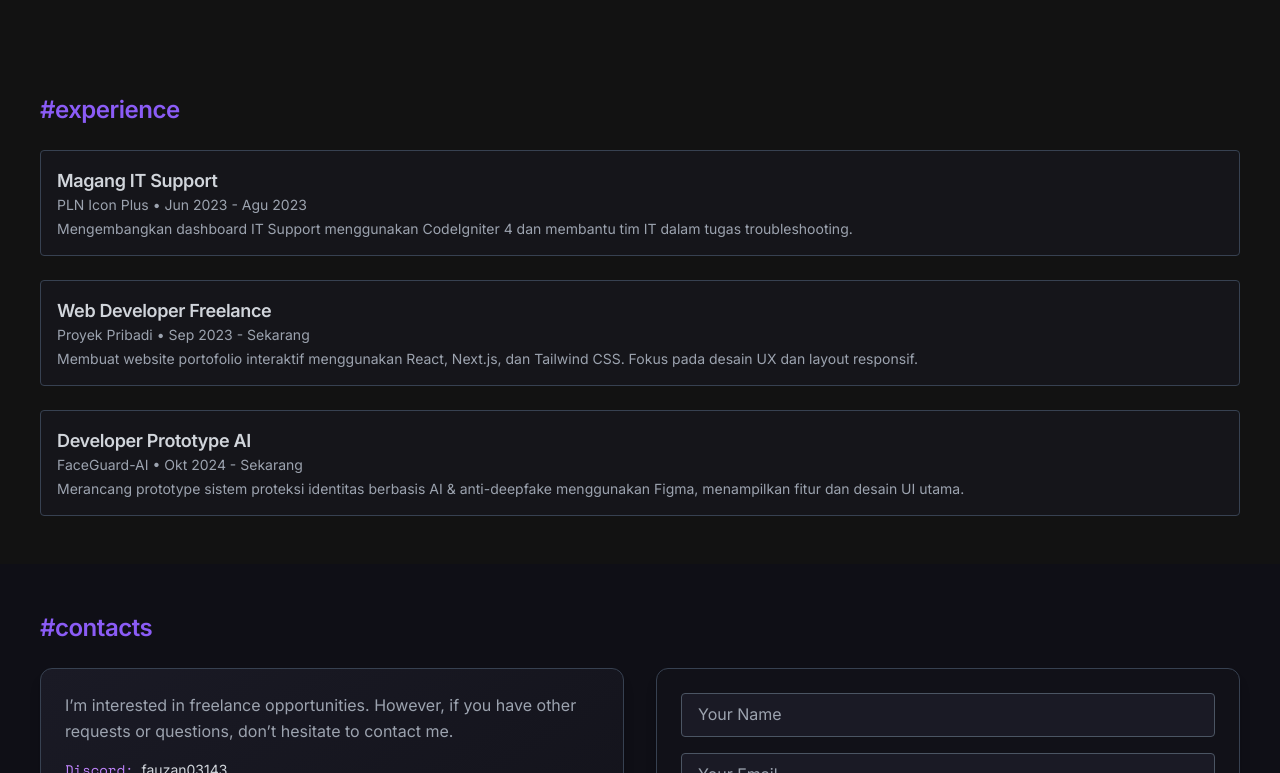
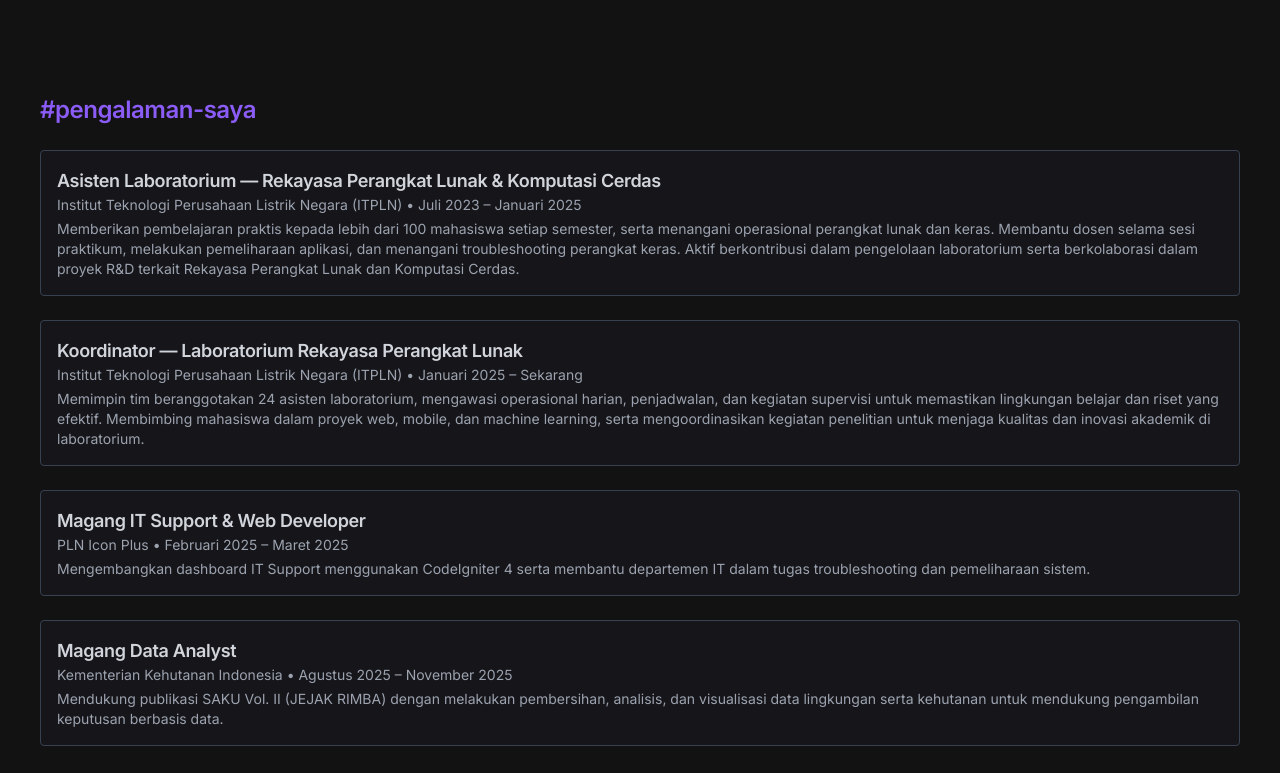
Before and after one commit to fauzanarroyyan19/PortofolioRoyyan, a Next.js app: page / in a window 1280 px wide. Shown: the part 1587-2360 px from the top of the page. Built offline with nearby package versions, Linux system fonts and the light colour scheme.

Commit message:
nambah experienc baru

```diff
--- a/src/components/Experience.jsx
+++ b/src/components/Experience.jsx
@@ -4,23 +4,28 @@ import { useLanguage } from "../context/LanguageContext";
 import idData from "../locales/id.json";
 import enData from "../locales/en.json";
 
-export default function Experience() {
- const { lang } = useLanguage();
-   const experiences = lang === "ID" ? idData.experience : enData.experience;
+export default function Project() {
+  const { lang } = useLanguage();
+  // ✅ Ambil data sesuai bahasa yang dipilih
+  const experiences = lang === "ID" ? idData.experience : enData.experience;
 
   const listVariants = {
     hidden: { opacity: 0, y: 20 },
-    visible: i => ({
+    visible: (i) => ({
       opacity: 1,
       y: 0,
-      transition: { delay: i * 0.1, duration: 0.4 }
-    })
+      transition: { delay: i * 0.1, duration: 0.4 },
+    }),
   };
 
   return (
-    <section id="experience" className="px-6 md:px-10 py-12">
-      <h2 className="text-2xl font-semibold text-neon">#experience</h2>
+    <section id="projects" className="px-6 md:px-10 py-12">
+      <h2 className="text-2xl font-semibold text-neon">
+  {lang === "ID" ? "#pengalaman-saya" : "#experience"}
+</h2>
+
       <div className="mt-6 space-y-6">
+        {/* ✅ Pakai experiences yang sudah diterjemahkan */}
         {experiences.map((exp, i) => (
           <motion.div
             key={exp.id}
--- a/src/locales/en.json
+++ b/src/locales/en.json
@@ -59,27 +59,35 @@
     "tools": ["VSCode","NetBeans","Android Studio","GitHub","Figma","Jupyter","Colab","Microsoft","SQL","Power BI"],
     "frameworks": ["React","Next.js","Vite","Laravel","Flask","CodeIgniter","Node.js","Tailwind"]
   },
+
    "experience": [
     {
       "id": 1,
-      "title": "IT Support Intern",
-      "company": "PLN Icon Plus",
-      "duration": "Jun 2023 - Aug 2023",
-      "desc": "Developed IT Support dashboard using CodeIgniter 4 and assisted the IT team with troubleshooting tasks."
+      "title": "Laboratory Assistant — Software Engineering & Intelligent Computing",
+      "company": "Institut Teknologi Perusahaan Listrik Negara (ITPLN)",
+      "duration": "July 2023 – January 2025",
+      "desc": "Facilitated hands-on learning for over 100 students each semester while handling both software and hardware operations. Assisted lecturers during lab sessions, maintained applications, and provided hardware troubleshooting. Actively contributed to lab management and collaborated on R&D projects related to Software Engineering and Intelligent Computing."
     },
     {
       "id": 2,
-      "title": "Freelance Web Developer",
-      "company": "Personal Projects",
-      "duration": "Sep 2023 - Present",
-      "desc": "Built an interactive portfolio website using React, Next.js, and Tailwind CSS. Focused on UX design and responsive layouts."
+      "title": "Coordinator — Software Engineering Laboratory",
+      "company": "Institut Teknologi Perusahaan Listrik Negara (ITPLN)",
+      "duration": "January 2025 – Present",
+      "desc": "Leads a team of 24 lab assistants, overseeing daily operations, scheduling, and supervision to ensure effective learning and research environments. Guides students in web, mobile, and machine learning projects, and coordinates research activities to maintain academic quality and innovation within the lab."
     },
     {
       "id": 3,
-      "title": "AI Prototype Developer",
-      "company": "FaceGuard-AI",
-      "duration": "Oct 2024 - Present",
-      "desc": "Designed an AI-based identity protection & anti-deepfake prototype using Figma, showcasing core features and UI design."
+      "title": "IT Support & Web Developer Intern",
+      "company": "PLN Icon Plus",
+      "duration": "February 2025 – March 2025",
+      "desc": "Developed an IT Support dashboard using CodeIgniter 4 and assisted the IT department with system troubleshooting and maintenance tasks."
+    },
+    {
+      "id": 4,
+      "title": "Data Analyst Intern",
+      "company": "Ministry of Forestry Indonesia",
+      "duration": "August 2025 – November 2025",
+      "desc": "Supported the SAKU Vol. II (JEJAK RIMBA) publication by cleaning, analyzing, and visualizing environmental and forestry data to support data-driven decision-making."
     }
   ]
 }
--- a/src/locales/id.json
+++ b/src/locales/id.json
@@ -62,24 +62,31 @@
   "experience": [
     {
       "id": 1,
-      "title": "Magang IT Support",
-      "company": "PLN Icon Plus",
-      "duration": "Jun 2023 - Agu 2023",
-      "desc": "Mengembangkan dashboard IT Support menggunakan CodeIgniter 4 dan membantu tim IT dalam tugas troubleshooting."
+      "title": "Asisten Laboratorium — Rekayasa Perangkat Lunak & Komputasi Cerdas",
+      "company": "Institut Teknologi Perusahaan Listrik Negara (ITPLN)",
+      "duration": "Juli 2023 – Januari 2025",
+      "desc": "Memberikan pembelajaran praktis kepada lebih dari 100 mahasiswa setiap semester, serta menangani operasional perangkat lunak dan keras. Membantu dosen selama sesi praktikum, melakukan pemeliharaan aplikasi, dan menangani troubleshooting perangkat keras. Aktif berkontribusi dalam pengelolaan laboratorium serta berkolaborasi dalam proyek R&D terkait Rekayasa Perangkat Lunak dan Komputasi Cerdas."
     },
     {
       "id": 2,
-      "title": "Web Developer Freelance",
-      "company": "Proyek Pribadi",
-      "duration": "Sep 2023 - Sekarang",
-      "desc": "Membuat website portofolio interaktif menggunakan React, Next.js, dan Tailwind CSS. Fokus pada desain UX dan layout responsif."
+      "title": "Koordinator — Laboratorium Rekayasa Perangkat Lunak",
+      "company": "Institut Teknologi Perusahaan Listrik Negara (ITPLN)",
+      "duration": "Januari 2025 – Sekarang",
+      "desc": "Memimpin tim beranggotakan 24 asisten laboratorium, mengawasi operasional harian, penjadwalan, dan kegiatan supervisi untuk memastikan lingkungan belajar dan riset yang efektif. Membimbing mahasiswa dalam proyek web, mobile, dan machine learning, serta mengoordinasikan kegiatan penelitian untuk menjaga kualitas dan inovasi akademik di laboratorium."
     },
     {
       "id": 3,
-      "title": "Developer Prototype AI",
-      "company": "FaceGuard-AI",
-      "duration": "Okt 2024 - Sekarang",
-      "desc": "Merancang prototype sistem proteksi identitas berbasis AI & anti-deepfake menggunakan Figma, menampilkan fitur dan desain UI utama."
+      "title": "Magang IT Support & Web Developer",
+      "company": "PLN Icon Plus",
+      "duration": "Februari 2025 – Maret 2025",
+      "desc": "Mengembangkan dashboard IT Support menggunakan CodeIgniter 4 serta membantu departemen IT dalam tugas troubleshooting dan pemeliharaan sistem."
+    },
+    {
+      "id": 4,
+      "title": "Magang Data Analyst",
+      "company": "Kementerian Kehutanan Indonesia",
+      "duration": "Agustus 2025 – November 2025",
+      "desc": "Mendukung publikasi SAKU Vol. II (JEJAK RIMBA) dengan melakukan pembersihan, analisis, dan visualisasi data lingkungan serta kehutanan untuk mendukung pengambilan keputusan berbasis data."
     }
   ]
 }
```
